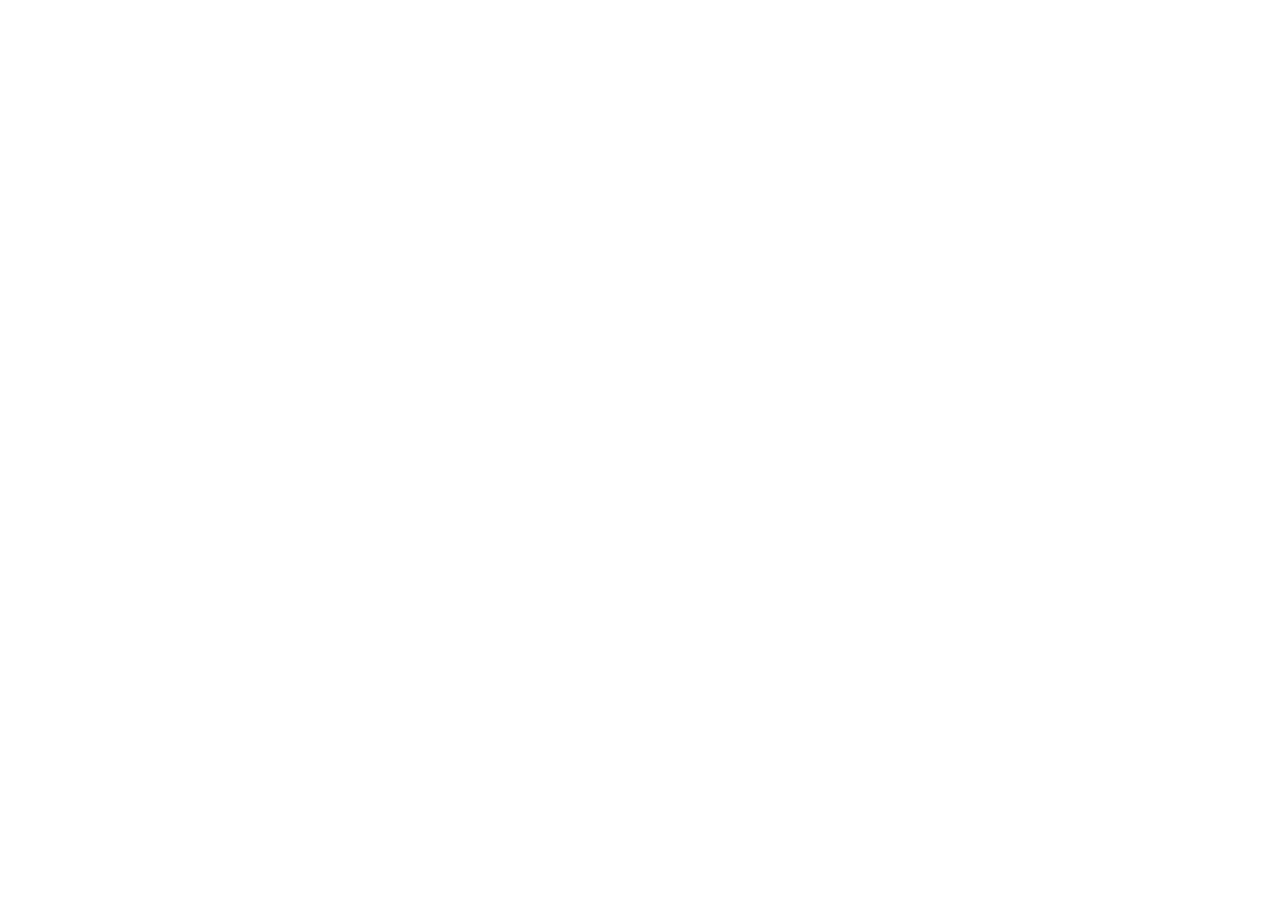
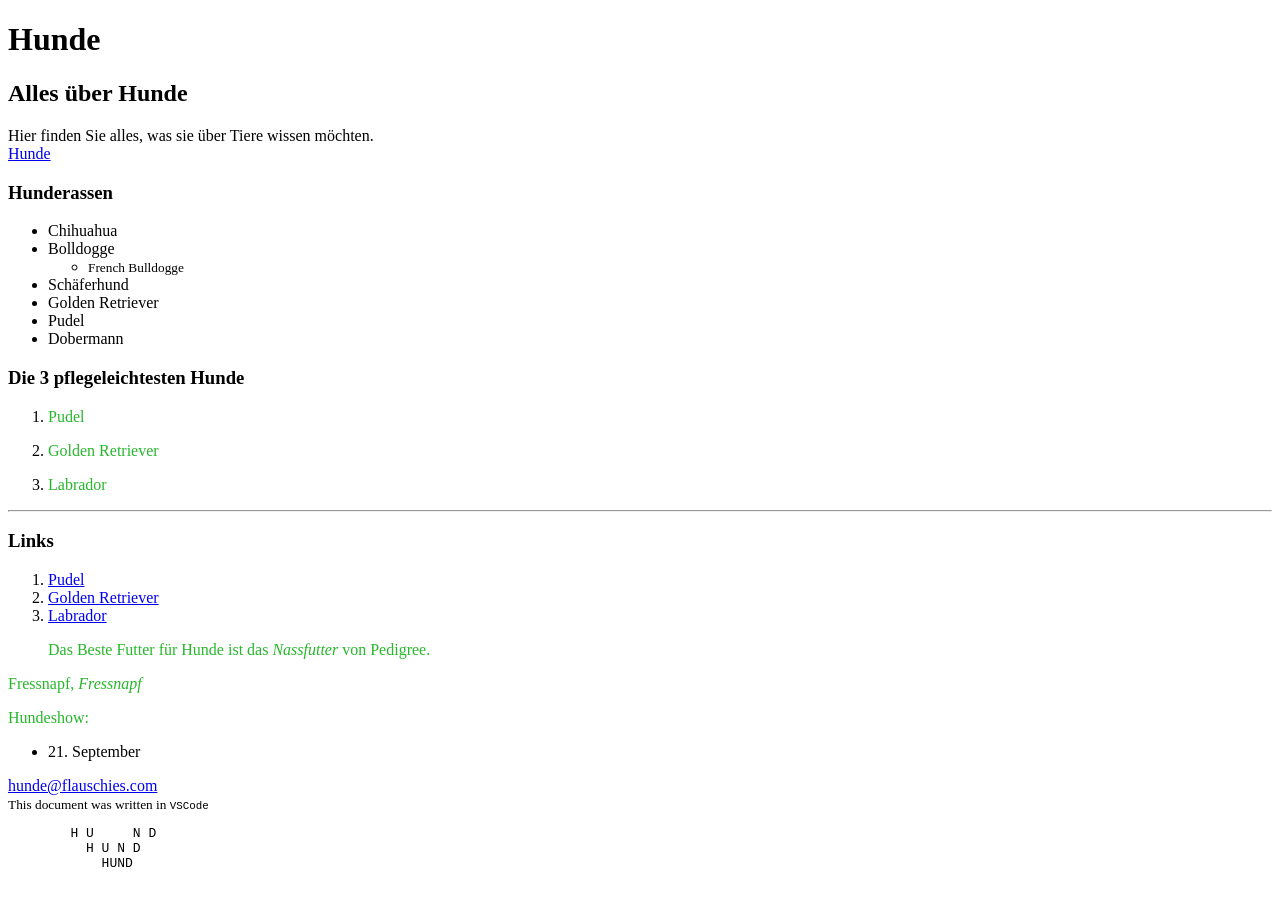
Before and after one commit to KUBEKtereza/infiswp, a plain HTML site: page index.html in a window 1280 px wide. Before the commit the page ends 800 px from the top, so only its background shows below. Drawn offline with Linux system fonts and the light colour scheme.

Commit message:
erstes html

```diff
--- a/index.html
+++ b/index.html
@@ -1,11 +1,109 @@
 <!DOCTYPE html>
 <html lang="en">
+
 <head>
     <meta charset="UTF-8">
     <meta name="viewport" content="width=device-width, initial-scale=1.0">
-    <title>Website1</title>
+    <title>Erste Website</title>
+    <link rel="stylesheet" href="style.css">
+
 </head>
+
 <body>
+    <style>
+        p {
+            color: #26b72b
+        }
+    </style>
+    <h1>Hunde</h1>
+    <header>
+        <section>
+            <h2><strong>Alles über Hunde</strong></h2>
+            Hier finden Sie alles, was sie über Tiere wissen möchten.
+        </section>
+        <nav>
+            <a href="#">Hunde</a>
+        </nav>
+    </header>
+    <main>
+        <p>
+        <h3>Hunderassen</h3>
+        <ul>
+            <li>Chihuahua</li>
+            <li>
+                Bolldogge
+                <ul>
+                    <li><small>French Bulldogge</small></li>
+                </ul>
+            </li>
+            <li>Schäferhund</li>
+            <li>Golden Retriever</li>
+            <li>Pudel</li>
+            <li>Dobermann</li>
+        </ul>
+        </p>
+        <p>
+        <article class="Leichte Hunde">
+            <h3>Die 3 pflegeleichtesten Hunde</h3>
+            <ol>
+                <li>
+                    <article class="Hund"></article>
 
+                    <p>Pudel</p>
+
+                </li>
+                <li>
+                    <article class="Hund"></article>
+
+                    <p>Golden Retriever</p>
+                </li>
+                <li>
+                    <article class="Hund"></article>
+
+                    <p>Labrador</p>
+                </li>
+            </ol>
+
+        </article>
+        <hr />
+
+        <h3>Links</h3>
+        <ol>
+            <li><a
+                    href="https://www.google.com/url?sa=i&url=https%3A%2F%2Fwww.futterhaus.de%2Fr%2Fpudel%2F&psig=AOvVaw01myf704EFsG6WaueTFIiP&ust=1726665540756000&source=images&cd=vfe&opi=89978449&ved=0CBEQjRxqFwoTCJCOqMOIyogDFQAAAAAdAAAAABAE">Pudel</a>
+            </li>
+            <li><a
+                    href="https://www.google.com/url?sa=i&url=https%3A%2F%2Fwww.futterhaus.de%2Fr%2Fgolden-retriever%2F&psig=AOvVaw3X3mSr4hfeZJoKTCF-sjJY&ust=1726666202907000&source=images&cd=vfe&opi=89978449&ved=0CBEQjRxqFwoTCMCN2v6KyogDFQAAAAAdAAAAABAI">Golden
+                    Retriever</a></li>
+            <li><a
+                    href="https://www.google.com/url?sa=i&url=https%3A%2F%2Fwww.dasfutterhaus.at%2Fr%2Flabrador-retriever%2F&psig=AOvVaw1VaCvv5hwnMZCOFe-lN0hb&ust=1726666286300000&source=images&cd=vfe&opi=89978449&ved=0CBQQjRxqFwoTCLjp3aaLyogDFQAAAAAdAAAAABAE">Labrador</a>
+            </li>
+        </ol>
+        </p>
+        <div>
+            <blockquote
+                cite="https://www.google.com/url?sa=t&rct=j&q=&esrc=s&source=web&cd=&ved=2ahUKEwjSydO_5tiIAxUL6wIHHYX9J0sQFnoECCIQAw&url=https%3A%2F%2Fwww.fressnapf.de%2Fmagazin%2Fhund%2Fernaehrung%2Fhundefutter%2F%23%3A~%3Atext%3DBeim%2520Test%2520von%2520Stiftung%2520Warentest%2Cund%2520weisen%2520keine%2520Schadstoffe%2520auf.&usg=AOvVaw0xU3elrKLE_17HmL0Yf1pD&opi=89978449">
+                <p>Das Beste Futter für Hunde ist das <em>Nassfutter</em> von Pedigree.</p>
+            </blockquote>
+            <p>Fressnapf, <cite>Fressnapf</cite></p>
+        </div>
+        <aside>
+            <p>Hundeshow:
+            <ul>
+                <li><time datetime="2024-09-21">21. September</time></li>
+            </ul>
+            </p>
+        </aside>
+
+
+    </main>
+    <footer><a href="hunde@flauschies.com">hunde@flauschies.com</a></footer>
+    <small>This document was written in <code><abbr>VSCode</abbr></small></code>
+        <pre>
+        H U     N D
+          H U N D
+            HUND
+    </pre>
 </body>
+
 </html>
```
